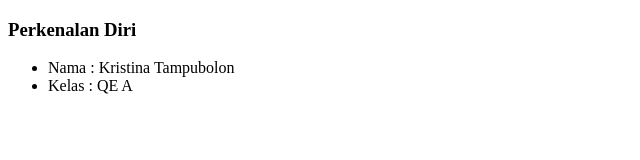
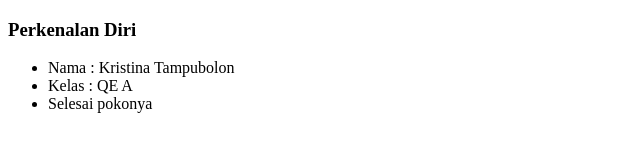
Before and after one commit to KristinaaTampubolon/qe_Kristina-Tampubolon, a plain HTML site: page 3_Versioning Control with Git/praktikum/Home.html in a window 1280 px wide. Shown: the whole page, without its empty margins (0-640 px from the left). Drawn offline with Linux system fonts and the light colour scheme.

Commit message:
DI master

```diff
--- a/3_Versioning Control with Git/praktikum/Home.html
+++ b/3_Versioning Control with Git/praktikum/Home.html
@@ -10,6 +10,7 @@
     <ul>
         <li>Nama : Kristina Tampubolon</li>
         <li>Kelas : QE A</li>
+        <li>Selesai pokonya</li>
     </ul>
   <body></body>
 </html>
```
